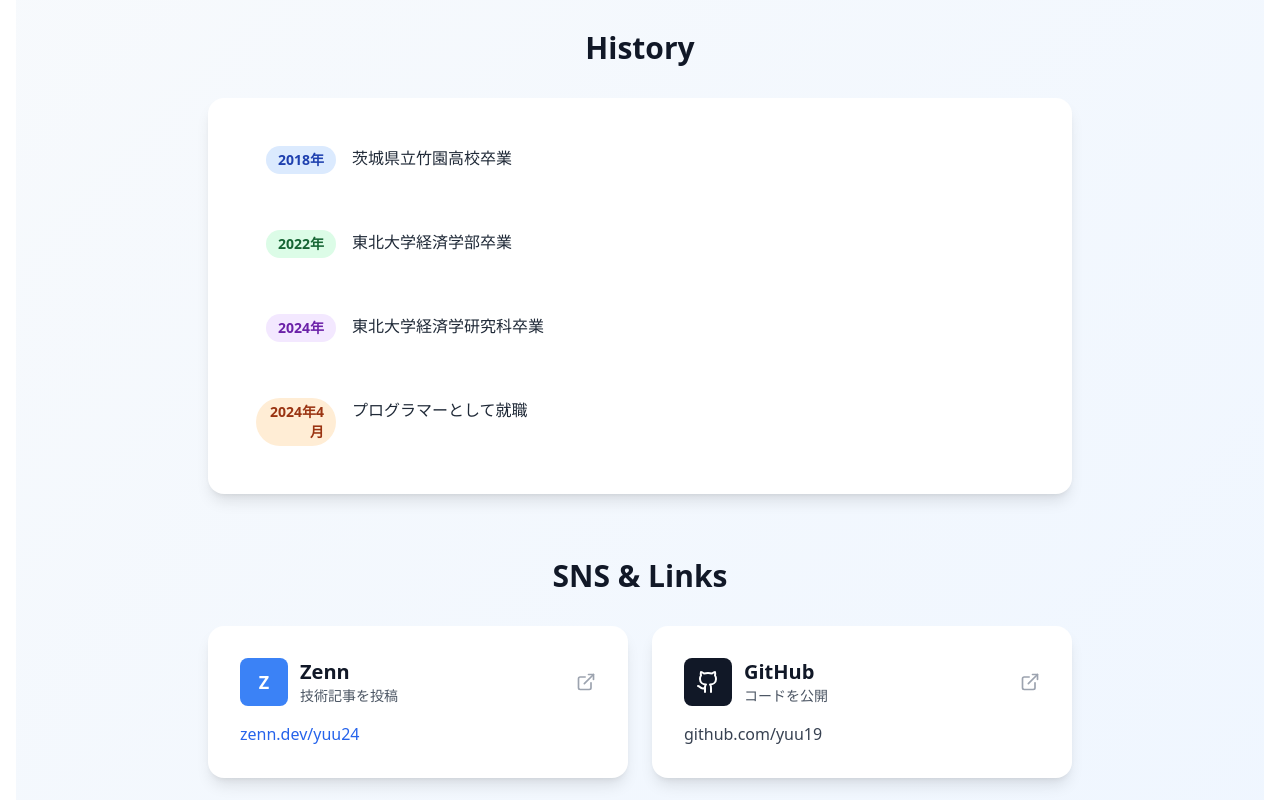
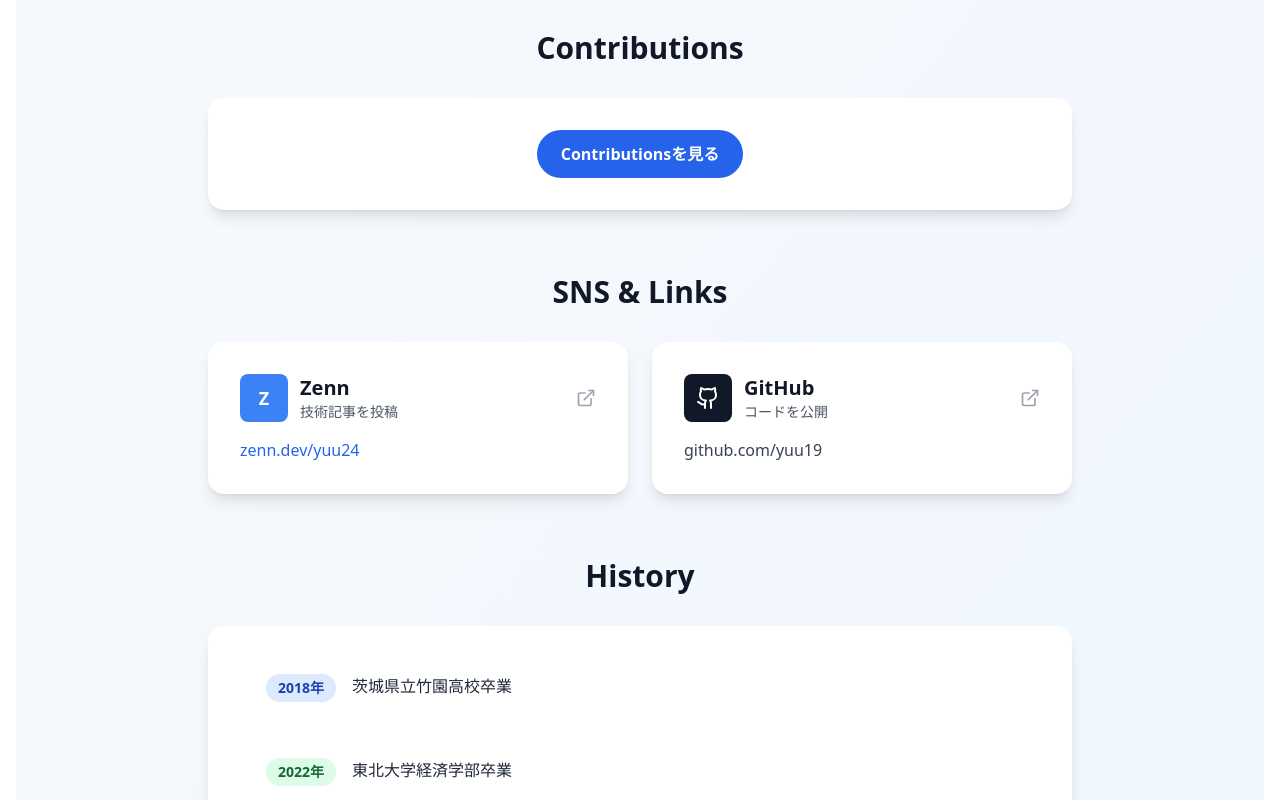
Before and after one commit to yuu19/yusuke-blog, a SvelteKit app: page /profiles in a window 1280 px wide. Shown: the part 460-1260 px from the top of the page. Built offline with nearby package versions, Linux system fonts and the light colour scheme.

Commit message:
feat: PR一覧を表示する画面を実装

```diff
--- /dev/null
+++ b/src/lib/contributions.remote.ts
@@ -0,0 +1,52 @@
+import { query } from "$app/server";
+import { githubConfig } from "$lib/github.config";
+import { searchIssues } from "$lib/server/github";
+
+export type Contribution = {
+  id: number;
+  number: number;
+  title: string;
+  url: string;
+  repository: string;
+  createdAt: string;
+  updatedAt: string;
+  state: "open" | "closed";
+};
+
+const normalizeRepository = (repositoryUrl: string) => {
+  const marker = "https://api.github.com/repos/";
+  return repositoryUrl.startsWith(marker)
+    ? repositoryUrl.slice(marker.length)
+    : repositoryUrl;
+};
+
+export const getContributions = query(async () => {
+  const { username, includeOwnPRs, excludeRepos, maxResults } = githubConfig;
+
+  const queryParts = ["is:pr", `author:${username}`, "is:public"];
+  if (!includeOwnPRs) {
+    queryParts.push(`-user:${username}`);
+  }
+
+  const response = await searchIssues(queryParts.join(" "), {
+    perPage: maxResults,
+    sort: "updated",
+    order: "desc"
+  });
+
+  return response.items
+    .map((item) => {
+      const repository = normalizeRepository(item.repository_url);
+      return {
+        id: item.id,
+        number: item.number,
+        title: item.title,
+        url: item.html_url,
+        repository,
+        createdAt: item.created_at,
+        updatedAt: item.updated_at,
+        state: item.state
+      } satisfies Contribution;
+    })
+    .filter((item) => !excludeRepos.includes(item.repository));
+});
--- /dev/null
+++ b/src/lib/github.config.ts
@@ -0,0 +1,6 @@
+export const githubConfig = {
+  username: "yuu19",
+  includeOwnPRs: true,
+  excludeRepos: [] as string[],
+  maxResults: 20
+};
--- /dev/null
+++ b/src/lib/server/github.ts
@@ -0,0 +1,83 @@
+import { GITHUB_TOKEN } from "$env/dynamic/private";
+
+const GITHUB_API_BASE = "https://api.github.com";
+const GITHUB_API_VERSION = "2022-11-28";
+const USER_AGENT = "yusuke-blog";
+
+export type GithubSearchIssueItem = {
+  id: number;
+  number: number;
+  title: string;
+  html_url: string;
+  repository_url: string;
+  state: "open" | "closed";
+  created_at: string;
+  updated_at: string;
+  pull_request?: {
+    url: string;
+  };
+};
+
+export type GithubSearchIssuesResponse = {
+  total_count: number;
+  items: GithubSearchIssueItem[];
+};
+
+const buildHeaders = () => {
+  const headers = new Headers();
+  headers.set("Accept", "application/vnd.github+json");
+  headers.set("X-GitHub-Api-Version", GITHUB_API_VERSION);
+  headers.set("User-Agent", USER_AGENT);
+  if (GITHUB_TOKEN) {
+    headers.set("Authorization", `Bearer ${GITHUB_TOKEN}`);
+  }
+  return headers;
+};
+
+const parseGithubError = async (response: Response) => {
+  try {
+    const data = await response.json();
+    if (data && typeof data === "object" && "message" in data) {
+      return String(data.message);
+    }
+  } catch {
+    // ignore parse errors
+  }
+  return response.statusText;
+};
+
+const fetchGithubJson = async <T>(url: string) => {
+  const response = await fetch(url, {
+    headers: buildHeaders()
+  });
+
+  if (!response.ok) {
+    const message = await parseGithubError(response);
+    throw new Error(`GitHub API error (${response.status}): ${message}`);
+  }
+
+  return (await response.json()) as T;
+};
+
+export const searchIssues = async (
+  query: string,
+  options: {
+    perPage?: number;
+    page?: number;
+    sort?: "created" | "updated" | "comments";
+    order?: "asc" | "desc";
+  } = {}
+) => {
+  const url = new URL(`${GITHUB_API_BASE}/search/issues`);
+  url.searchParams.set("q", query);
+  url.searchParams.set("per_page", String(options.perPage ?? 20));
+  url.searchParams.set("page", String(options.page ?? 1));
+  if (options.sort) {
+    url.searchParams.set("sort", options.sort);
+  }
+  if (options.order) {
+    url.searchParams.set("order", options.order);
+  }
+
+  return fetchGithubJson<GithubSearchIssuesResponse>(url.toString());
+};
--- /dev/null
+++ b/src/routes/contributions/+page.svelte
@@ -0,0 +1,60 @@
+<script>
+  import { getContributions } from '$lib/contributions.remote';
+  import { githubConfig } from '$lib/github.config';
+
+  const contributions = getContributions();
+
+  const formatDate = (value) => value.split('T')[0];
+</script>
+
+<svelte:head>
+  <title>Contributions</title>
+  <meta
+    name="description"
+    content="GitHubのPR一覧を表示します。"
+  />
+</svelte:head>
+
+<div class="min-h-screen bg-gradient-to-br from-slate-50 to-blue-50">
+  <div class="container mx-auto px-4 py-12 max-w-4xl">
+    <header class="mb-12 text-center">
+      <h1 class="text-4xl md:text-5xl font-bold text-gray-900 mb-4">Contributions</h1>
+      <p class="text-gray-600">
+        GitHub @{githubConfig.username} のPR一覧
+      </p>
+    </header>
+
+    <main>
+      <div class="bg-white rounded-2xl shadow-lg p-8">
+        {#if contributions.loading}
+          <p class="text-gray-500 text-center">Loading contributions...</p>
+        {:else if contributions.error}
+          <p class="text-red-600 text-center">Contributionsの取得に失敗しました。</p>
+        {:else if (contributions.current?.length ?? 0) === 0}
+          <p class="text-gray-500 text-center">表示できるContributionsがありません。</p>
+        {:else}
+          <ul class="space-y-4">
+            {#each contributions.current as pr (pr.id)}
+              <li class="rounded-xl border border-gray-100 p-4 transition hover:shadow-md">
+                <div class="flex flex-col gap-2 sm:flex-row sm:items-center sm:justify-between">
+                  <a
+                    class="text-lg font-semibold text-gray-900 hover:text-blue-600 transition-colors"
+                    href={pr.url}
+                    target="_blank"
+                    rel="noopener noreferrer"
+                  >
+                    {pr.title}
+                  </a>
+                  <span class="text-sm font-medium text-gray-500">{pr.repository}</span>
+                </div>
+                <div class="mt-2 text-sm text-gray-400">
+                  Updated: {formatDate(pr.updatedAt)}
+                </div>
+              </li>
+            {/each}
+          </ul>
+        {/if}
+      </div>
+    </main>
+  </div>
+</div>
--- a/src/routes/profiles/+page.svelte
+++ b/src/routes/profiles/+page.svelte
@@ -1,5 +1,6 @@
 <script>
   import { Github, ExternalLink } from 'lucide-svelte';
+  import { githubConfig } from '$lib/github.config';
 </script>
 
 <svelte:head>
@@ -25,7 +26,68 @@
     </header>
 
     <main class="space-y-16">
-      <!-- History Section -->
+
+            <!-- Contributions Link Section -->
+      <section>
+        <h2 class="text-3xl font-bold text-gray-900 mb-8 text-center">Contributions</h2>
+        <div class="bg-white rounded-2xl shadow-lg p-8 text-center">
+          <a
+            href="/contributions"
+            class="inline-flex items-center justify-center px-6 py-3 rounded-full bg-blue-600 text-white font-semibold hover:bg-blue-700 transition-colors"
+          >
+            Contributionsを見る
+          </a>
+        </div>
+      </section>
+      <!-- SNS Section -->
+      <section>
+        <h2 class="text-3xl font-bold text-gray-900 mb-8 text-center">SNS & Links</h2>
+        <div class="grid md:grid-cols-2 gap-6">
+          <a
+            href="https://zenn.dev/yuu24"
+            target="_blank"
+            rel="noopener noreferrer"
+            class="group bg-white rounded-2xl shadow-lg p-8 hover:shadow-xl transition-all duration-300 hover:-translate-y-1"
+          >
+            <div class="flex items-center justify-between mb-4">
+              <div class="flex items-center space-x-3">
+                <div class="w-12 h-12 bg-blue-500 rounded-lg flex items-center justify-center text-white font-bold text-lg">
+                  Z
+                </div>
+                <div>
+                  <h3 class="text-xl font-bold text-gray-900">Zenn</h3>
+                  <p class="text-gray-600 text-sm">技術記事を投稿</p>
+                </div>
+              </div>
+              <ExternalLink class="w-5 h-5 text-gray-400 group-hover:text-blue-500 transition-colors" />
+            </div>
+            <p class="text-blue-600 font-medium break-all">zenn.dev/yuu24</p>
+          </a>
+
+          <a
+            href={`https://github.com/${githubConfig.username}`}
+            target="_blank"
+            rel="noopener noreferrer"
+            class="group bg-white rounded-2xl shadow-lg p-8 hover:shadow-xl transition-all duration-300 hover:-translate-y-1"
+          >
+            <div class="flex items-center justify-between mb-4">
+              <div class="flex items-center space-x-3">
+                <div class="w-12 h-12 bg-gray-900 rounded-lg flex items-center justify-center">
+                  <Github class="w-6 h-6 text-white" />
+                </div>
+                <div>
+                  <h3 class="text-xl font-bold text-gray-900">GitHub</h3>
+                  <p class="text-gray-600 text-sm">コードを公開</p>
+                </div>
+              </div>
+              <ExternalLink class="w-5 h-5 text-gray-400 group-hover:text-gray-900 transition-colors" />
+            </div>
+            <p class="text-gray-700 font-medium break-all">github.com/{githubConfig.username}</p>
+          </a>
+        </div>
+      </section>
+
+            <!-- History Section -->
       <section>
         <h2 class="text-3xl font-bold text-gray-900 mb-8 text-center">History</h2>
         <div class="bg-white rounded-2xl shadow-lg p-8">
@@ -69,53 +131,6 @@
         </div>
       </section>
 
-      <!-- SNS Section -->
-      <section>
-        <h2 class="text-3xl font-bold text-gray-900 mb-8 text-center">SNS & Links</h2>
-        <div class="grid md:grid-cols-2 gap-6">
-          <a
-            href="https://zenn.dev/yuu24"
-            target="_blank"
-            rel="noopener noreferrer"
-            class="group bg-white rounded-2xl shadow-lg p-8 hover:shadow-xl transition-all duration-300 hover:-translate-y-1"
-          >
-            <div class="flex items-center justify-between mb-4">
-              <div class="flex items-center space-x-3">
-                <div class="w-12 h-12 bg-blue-500 rounded-lg flex items-center justify-center text-white font-bold text-lg">
-                  Z
-                </div>
-                <div>
-                  <h3 class="text-xl font-bold text-gray-900">Zenn</h3>
-                  <p class="text-gray-600 text-sm">技術記事を投稿</p>
-                </div>
-              </div>
-              <ExternalLink class="w-5 h-5 text-gray-400 group-hover:text-blue-500 transition-colors" />
-            </div>
-            <p class="text-blue-600 font-medium break-all">zenn.dev/yuu24</p>
-          </a>
-
-          <a
-            href="https://github.com/yuu19"
-            target="_blank"
-            rel="noopener noreferrer"
-            class="group bg-white rounded-2xl shadow-lg p-8 hover:shadow-xl transition-all duration-300 hover:-translate-y-1"
-          >
-            <div class="flex items-center justify-between mb-4">
-              <div class="flex items-center space-x-3">
-                <div class="w-12 h-12 bg-gray-900 rounded-lg flex items-center justify-center">
-                  <Github class="w-6 h-6 text-white" />
-                </div>
-                <div>
-                  <h3 class="text-xl font-bold text-gray-900">GitHub</h3>
-                  <p class="text-gray-600 text-sm">コードを公開</p>
-                </div>
-              </div>
-              <ExternalLink class="w-5 h-5 text-gray-400 group-hover:text-gray-900 transition-colors" />
-            </div>
-            <p class="text-gray-700 font-medium break-all">github.com/yuu19</p>
-          </a>
-        </div>
-      </section>
     </main>
 
     <!-- Footer -->
--- a/svelte.config.js
+++ b/svelte.config.js
@@ -11,6 +11,9 @@ const config = {
 		prerender: {
 			handleMissingId: 'warn'
 		},
+		experimental: {
+			remoteFunctions: true
+		},
 		// 追加
 		// adapter-auto only supports some environments, see https://kit.svelte.dev/docs/adapter-auto for a list.
 		// If your environment is not supported, or you settled on a specific environment, switch out the adapter.
@@ -21,6 +24,11 @@ const config = {
 				exclude: ['<all>']
 			}
 		})
+	},
+	compilerOptions: {
+		experimental: {
+			async: true
+		}
 	}
 };
 export default config;
```
Also changed, not shown: articles/codex_remote_supprot_exp.md (+1 -0 lines), package.json (+4 -4 lines), 1 other file (tests, documents, lock files or other folders).
